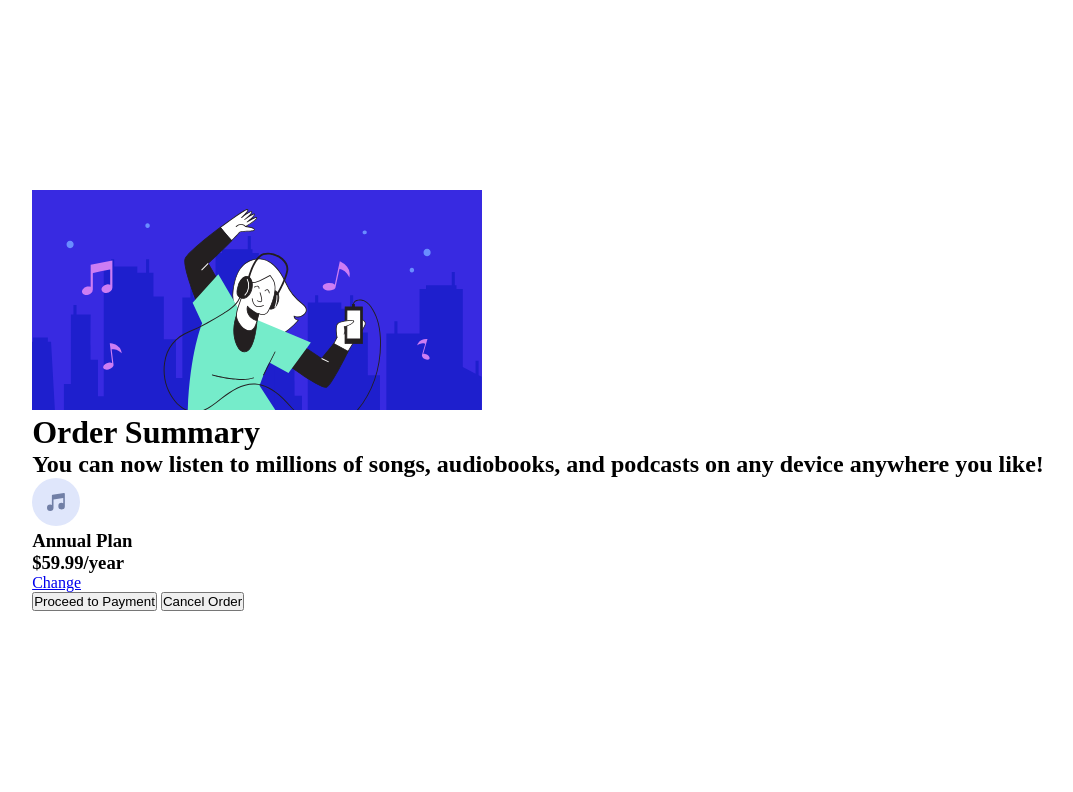
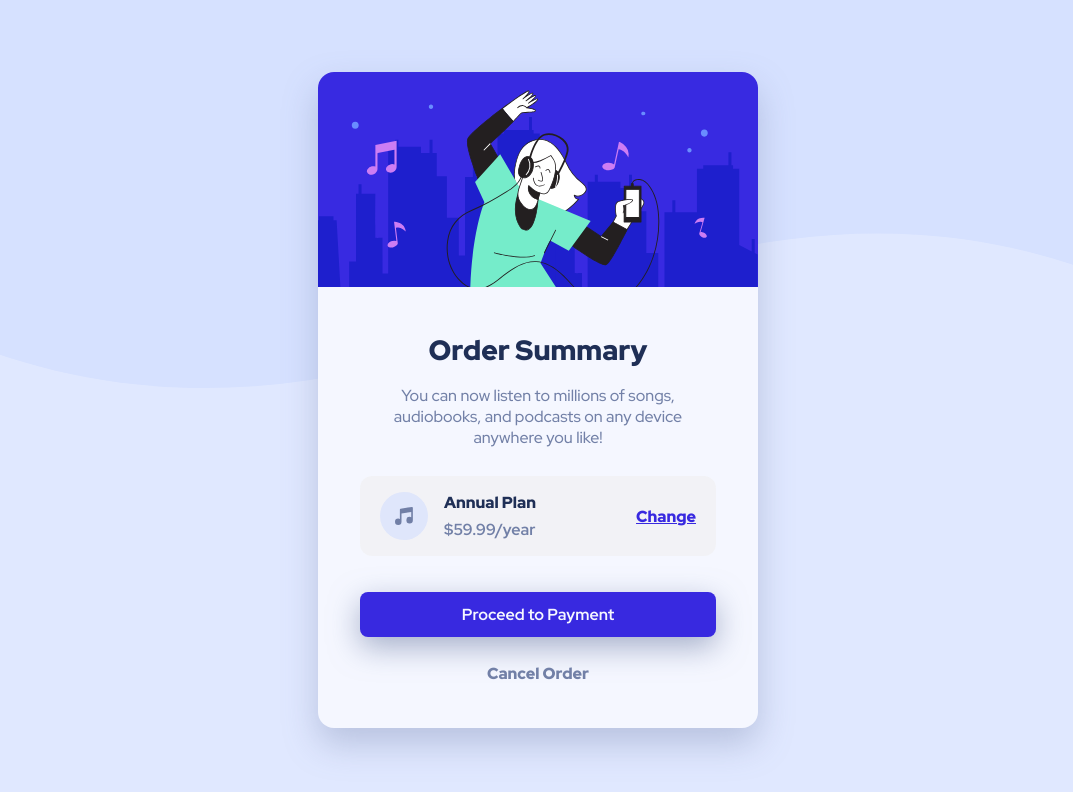
Before and after one commit to Anass-Lamiri/order-summary-component, a plain HTML site: page index.html in a window 1280 px wide. Shown: the whole page, without its empty margins (102-1175 px from the left). Drawn offline with Linux system fonts and the light colour scheme.

Commit message:
challenge done

```diff
--- a/index.html
+++ b/index.html
@@ -14,6 +14,7 @@
 
     <main class="card">
         <img src="./images/illustration-hero.svg" alt="illustration hero">
+        <div class="bottom">
             <div class="info">
                 <h1 class="info-title">Order Summary</h1>
                 <h2 class="info-subtitle">You can now listen to millions of songs, audiobooks, and podcasts on any
@@ -30,8 +31,11 @@
                 </div>
                 <a href="#" class="change-plan">Change</a>
             </div>
+            <div class="btn">
                 <input type="button" class="btn-pay" value="Proceed to Payment">
                 <input type="button" class="btn-cancel" value="Cancel Order">
+            </div>
+        </div>
     </main>
 
 </body>
--- a/style.css
+++ b/style.css
@@ -9,6 +9,7 @@
 
     --clr-Pale-blue: hsl(225, 100%, 94%);
     --clr-Bright-blue: hsl(245, 75%, 52%);
+    --clr-Bright-blue-hover: hsla(245, 75%, 52%, 0.8);
 
     /* ### Neutral */
 
@@ -41,7 +42,196 @@ img {
 
 body {
     min-height: 100vh;
+    background-color: var(--clr-Pale-blue);
+    background-image: url('./images/pattern-background-desktop.svg');
+    background-size: contain;
+    background-repeat: no-repeat;
     display: flex;
     justify-content: center;
     align-items: center;
+    padding: 0 24px;
 }
+
+
+/* CARD */
+
+.card {
+    background-color: var(--clr-Very-pale-blue);
+    width: 440px;
+    display: flex;
+    flex-direction: column;
+    border-radius: 16px;
+    overflow: hidden;
+    box-shadow: 0px 16px 34px 0px rgba(114,128,167,0.36);
+}
+
+/* Bottom */
+
+.bottom {
+    padding: 44px 42px;
+}
+
+
+/* info */
+
+.info {
+    display: flex;
+    flex-direction: column;
+    align-items: center;
+    text-align: center;
+    gap: 16px;
+    margin-bottom: 28px;
+}
+
+.info-title {
+    font-family: var(--ff);
+    font-size: 28px;
+    font-weight: var(--fw-extrabold);
+    color: var(--clr-Dark-blue);
+}
+
+.info-subtitle {
+    font-family: var(--ff);
+    font-size: var(--fs);
+    font-weight: var(--fw-semibold);
+    color: var(--clr-Desaturated-blue);
+}
+
+/* price */
+
+.price {
+    display: flex;
+    justify-content: space-between;
+    align-items: center;
+    margin-bottom: 36px;
+    background-color: rgb(240 240 240 / 60%);
+    padding: 16px 20px;
+    border-radius: 12px;
+}
+
+.price-info {
+    display: flex;
+    gap: 16px;
+}
+
+.price-info_container {
+    display: flex;
+    flex-direction: column;
+    justify-content: space-between;
+}
+
+.price-info_container .title {
+    font-family: var(--ff);
+    font-size: var(--fs);
+    font-weight: var(--fw-extrabold);
+    color: var(--clr-Dark-blue);
+}
+
+.price-info_container .price-tag {
+    font-family: var(--ff);
+    font-size: var(--fs);
+    font-weight: var(--fw-bold);
+    color: var(--clr-Desaturated-blue);
+}
+
+.change-plan {
+    text-decoration: none;
+    font-family: var(--ff);
+    font-size: var(--fs);
+    font-weight: var(--fw-extrabold);
+    color: var(--clr-Bright-blue);
+    text-decoration: underline;
+}
+.change-plan:hover {
+    font-size: 15px;
+    color: var(--clr-Desaturated-blue);
+    text-decoration: none;
+}
+
+/* BTN */
+
+.btn {
+    display: flex;
+    flex-direction: column;
+    gap: 26px;
+}
+
+.btn-pay {
+    background-color: var(--clr-Bright-blue);
+    font-family: var(--ff);
+    font-size: var(--fs);
+    font-weight: var(--fw-bold);
+    color: var(--clr-Very-pale-blue);
+    padding: 12px 20px;
+    border-radius: 8px;
+    border: none;
+    outline: none;
+    cursor: pointer;
+    box-shadow: 0px 10px 30px 0px rgba(114,128,167,0.6);
+}
+.btn-pay:hover {
+    background-color: var(--clr-Bright-blue-hover);
+    font-size: 15px;
+    color: var(--clr-Pale-blue);
+}
+
+.btn-cancel {
+    background-color: transparent;
+    font-family: var(--ff);
+    font-size: var(--fs);
+    font-weight: var(--fw-extrabold);
+    color: var(--clr-Desaturated-blue);
+    /* padding: 12px 20px; */
+    border-radius: 8px;
+    border: none;
+    outline: none;
+    cursor: pointer;
+}
+.btn-cancel:hover {
+    font-size: 15px;
+    color: var(--clr-Dark-blue);
+}
+
+
+
+/* media query */
+
+@media (max-width: 475px) {
+    .bottom {
+        padding: 36px 25px;
+    }
+
+    .info {
+        gap: 12px;
+        margin-bottom: 28px;
+    }
+
+    .info-title {
+        font-size: 24px;
+    }
+
+
+    .price {
+        margin-bottom: 28px;
+        background-color: rgb(240 240 240 / 60%);
+        padding: 16px 15px;
+        border-radius: 12px;
+    }
+
+    .price-info img {
+        width: 44px;
+    }
+
+    .price-info_container .title {
+        font-size: 14px;
+    }
+
+    .price-info_container .price-tag {
+        font-size: 14px;
+    }
+
+    .btn {
+        gap: 24px;
+    }
+
+}
```
Lines whose indentation alone changed are shown as unchanged.
